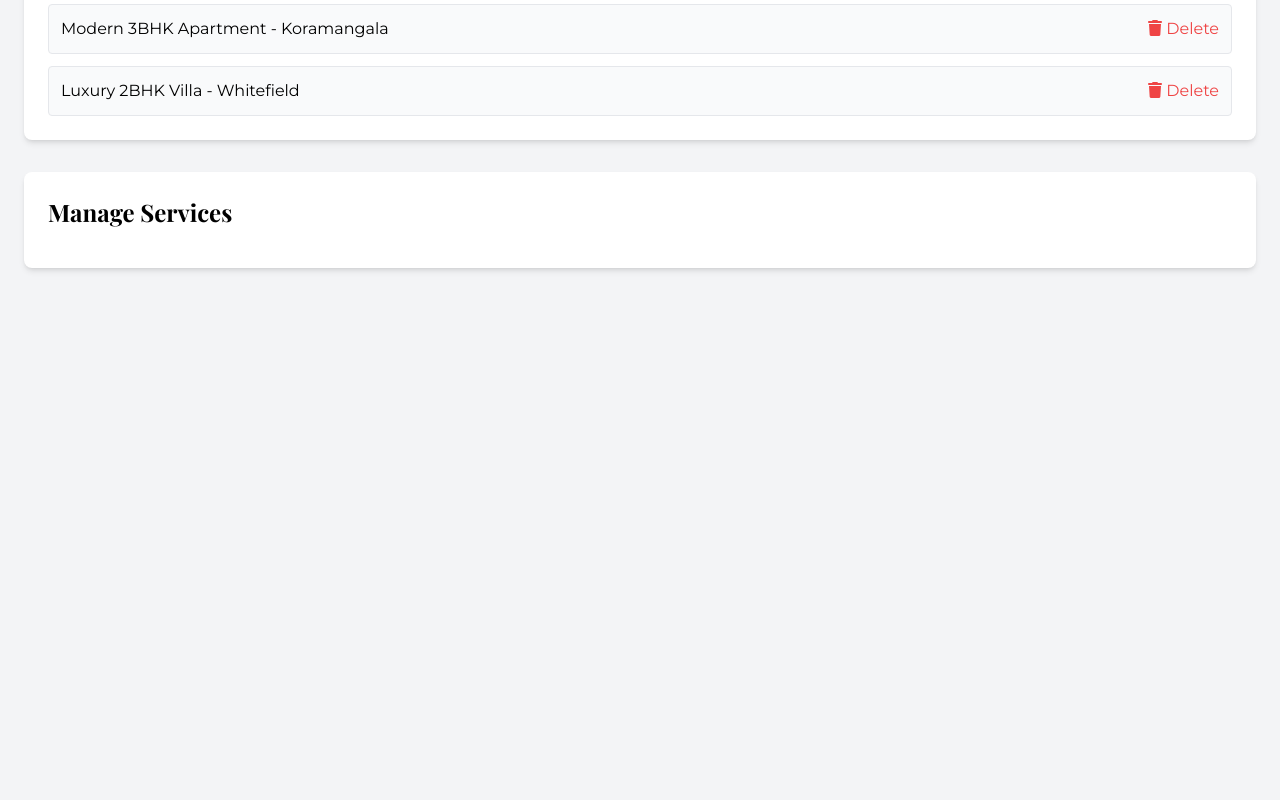
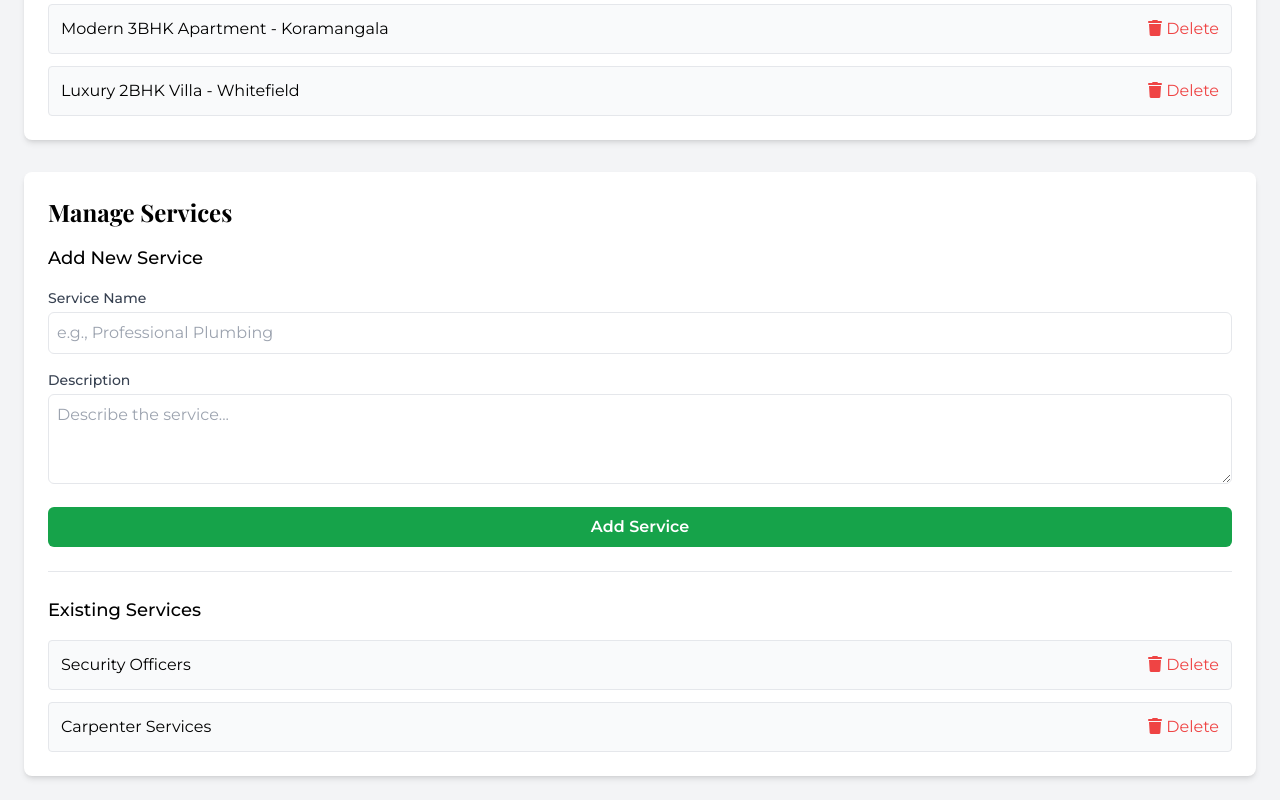
Before and after one commit to Harshareddy1925/BathalaEnterprises, a plain HTML site: page admin/panel.html in a window 1280 px wide. Shown: the part 774-1574 px from the top of the page. Before the commit the page ends 1066 px from the top, so only its background shows below. Drawn offline with nearby package versions, Linux system fonts and the light colour scheme.

Commit message:
Update panel.html
3

```diff
--- a/admin/panel.html
+++ b/admin/panel.html
@@ -63,7 +63,6 @@
             <div>
                 <h3 class="text-lg font-medium mb-4">Existing Properties</h3>
                 <div class="space-y-3">
-                    <!-- Example Property -->
                     <div class="flex items-center justify-between p-3 bg-gray-50 rounded border">
                         <p>Modern 3BHK Apartment - Koramangala</p>
                         <button class="text-red-500 hover:text-red-700"><i class="fas fa-trash"></i> Delete</button>
@@ -76,22 +75,48 @@
             </div>
         </div>
 
-        <!-- Service Management Section (No changes) -->
+        <!-- Service Management Section -->
         <div class="bg-white p-6 rounded-lg shadow-md">
             <h2 class="text-2xl font-semibold mb-4 font-playfair">Manage Services</h2>
-            <!-- ... content ... -->
+            <div class="mb-6 border-b pb-6">
+                <h3 class="text-lg font-medium mb-4">Add New Service</h3>
+                <form class="space-y-4">
+                    <div>
+                        <label for="service-name" class="block text-sm font-medium text-gray-700">Service Name</label>
+                        <input type="text" id="service-name" placeholder="e.g., Professional Plumbing" class="mt-1 w-full p-2 border rounded-md">
+                    </div>
+                    <div>
+                        <label for="service-description" class="block text-sm font-medium text-gray-700">Description</label>
+                        <textarea id="service-description" rows="3" placeholder="Describe the service..." class="mt-1 w-full p-2 border rounded-md"></textarea>
+                    </div>
+                    <button type="submit" class="w-full bg-green-600 text-white py-2 px-4 rounded-md hover:bg-green-700 font-semibold">Add Service</button>
+                </form>
+            </div>
+            <div>
+                <h3 class="text-lg font-medium mb-4">Existing Services</h3>
+                <div class="space-y-3">
+                    <div class="flex items-center justify-between p-3 bg-gray-50 rounded border">
+                        <p>Security Officers</p>
+                        <button class="text-red-500 hover:text-red-700"><i class="fas fa-trash"></i> Delete</button>
+                    </div>
+                    <div class="flex items-center justify-between p-3 bg-gray-50 rounded border">
+                        <p>Carpenter Services</p>
+                        <button class="text-red-500 hover:text-red-700"><i class="fas fa-trash"></i> Delete</button>
+                    </div>
+                </div>
+            </div>
         </div>
     </div>
 
     <script>
+        // Price on Request Toggle
         document.getElementById('price-on-request').addEventListener('change', function() {
             const priceInput = document.getElementById('prop-price');
+            priceInput.disabled = this.checked;
             if (this.checked) {
                 priceInput.value = 'Price on Request';
-                priceInput.disabled = true;
             } else {
                 priceInput.value = '';
-                priceInput.disabled = false;
             }
         });
 
@@ -115,12 +140,10 @@
             const prompt = `Generate a compelling and professional real estate property description for a property titled "${title}" located in "${location}". The description should be about 3-4 sentences long. Highlight potential key features and create an appealing narrative for potential buyers or renters.`;
 
             try {
-                const apiKey = ""; // Handled by the environment
+                const apiKey = "";
                 const apiUrl = `https://generativelanguage.googleapis.com/v1beta/models/gemini-1.5-flash-latest:generateContent?key=${apiKey}`;
 
-                const payload = {
-                    contents: [{ role: "user", parts: [{ text: prompt }] }]
-                };
+                const payload = { contents: [{ role: "user", parts: [{ text: prompt }] }] };
 
                 const response = await fetch(apiUrl, {
                     method: 'POST',
```
